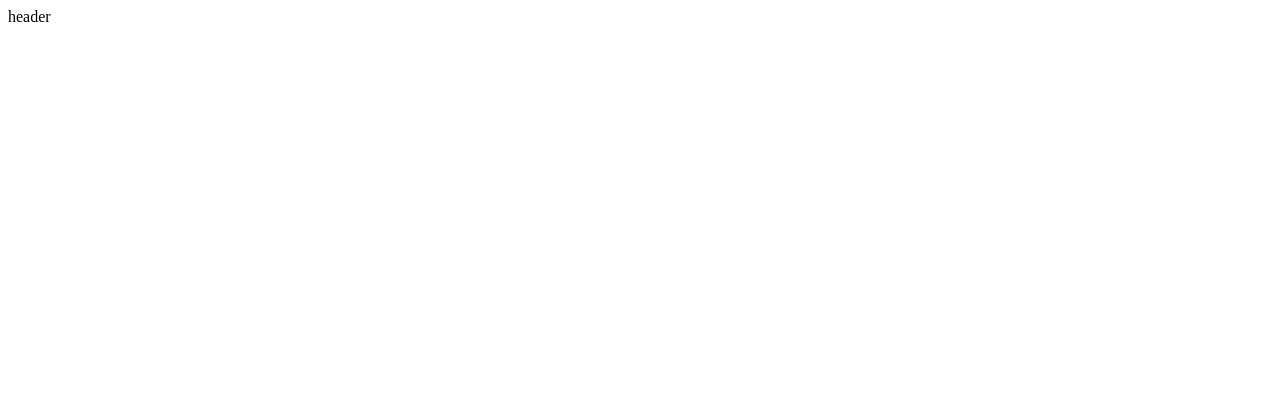
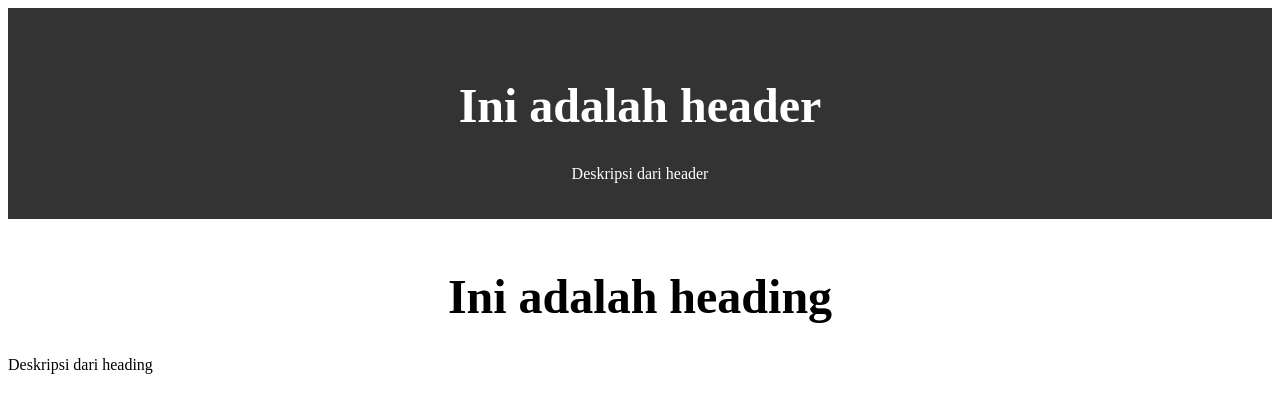
Before and after one commit to Hidayatulkhasanah/MSIB4_Hacktiv8_FinalProject-1, a plain HTML site: page FinalProject2.html in a window 1280 px wide. Drawn offline with Linux system fonts and the light colour scheme.

Commit message:
Update FinalProject2.html

```diff
--- a/FinalProject2.html
+++ b/FinalProject2.html
@@ -1 +1,31 @@
-header
+<!DOCTYPE html>
+<html>
+<head>
+	<title>Contoh Landing Page</title>
+	<style>
+		/* Style untuk header */
+		header {
+			background-color: #333;
+			color: #fff;
+			padding: 20px;
+			text-align: center;
+		}
+
+		/* Style untuk heading */
+		h1 {
+			font-size: 48px;
+			margin-top: 50px;
+			text-align: center;
+		}
+	</style>
+</head>
+<body>
+	<header>
+		<h1>Ini adalah header</h1>
+		<p>Deskripsi dari header</p>
+	</header>
+
+	<h1>Ini adalah heading</h1>
+	<p>Deskripsi dari heading</p>
+</body>
+</html>
```
